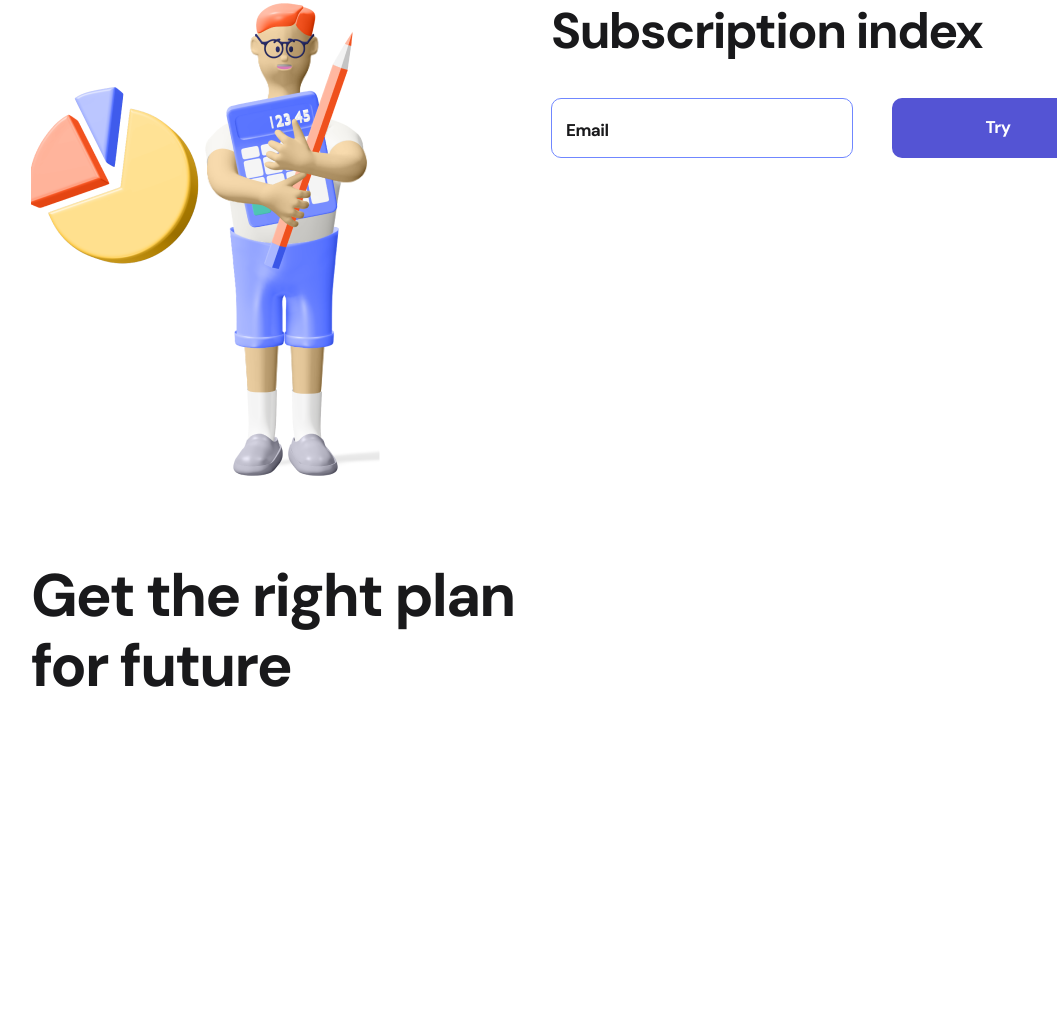
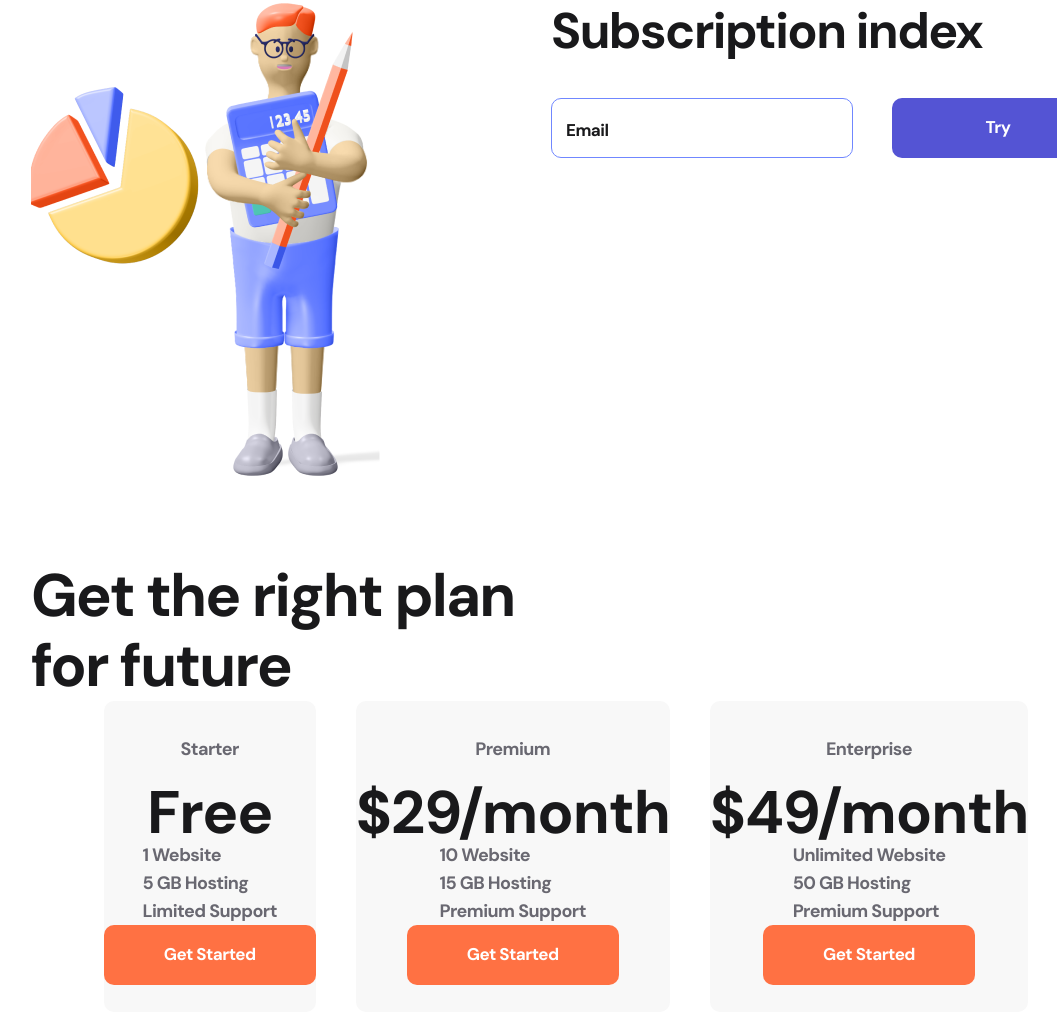
Before and after one commit to Olenadanyliuk/new_1, a plain HTML site: page index.html in a window 1280 px wide. Shown: the part 908-1920 px from the top of the page, without its empty margins (159-1216 px from the left). Before the commit the page ends 1613 px from the top, so only its background shows below. Drawn offline with nearby package versions, Linux system fonts and the light colour scheme.

Commit message:
09062022_2
bb

```diff
--- a/index.html
+++ b/index.html
@@ -94,10 +94,44 @@
     <div class="container price-container">
 <h2 class="price__title">Get the right plan <br> for future
 </h2>
-<div class="price-group">
+<ul class="price-list">
+
+    <li class="price-list__item">
+       <p class="price__uppertitle">Starter</p>
+       <h3 class="price__subtitle">Free</h3>
+       <ul class="card-list">
+<li class="card-list__item">1 Website</li>
+<li class="card-list__item">5 GB Hosting</li>
+    <li class="card-list__item">Limited Support</li>
+ </ul>
+<button class="button price__button" type="button">Get Started</button>
+    </li>
 
 
-</div>
+
+    <li class="price-list__item">
+       <p class="price__uppertitle">Premium</p>
+       <h3 class="price__subtitle">$29/month</h3>
+       <ul class="card-list">
+<li class="card-list__item">10 Website</li>
+<li class="card-list__item">15 GB Hosting</li>
+    <li class="card-list__item">Premium Support</li>
+ </ul>
+<button class="button price__button" type="button">Get Started</button>
+    </li>
+
+
+  <li class="price-list__item">
+       <p class="price__uppertitle">Enterprise</p>
+       <h3 class="price__subtitle">$49/month</h3>
+       <ul class="card-list">
+<li class="card-list__item">Unlimited Website</li>
+<li class="card-list__item">50 GB Hosting</li>
+    <li class="card-list__item">Premium Support</li>
+ </ul>
+<button class="button price__button" type="button">Get Started</button>
+    </li>
+</ul>
 
 
 
--- a/styles/styles.css
+++ b/styles/styles.css
@@ -4,6 +4,7 @@
 --blue-button: rgba(84, 84, 212, 1);
 --white-color: rgba(255, 255, 255, 1);
 --black-color: rgba(25, 25, 27, 1);
+--grey-backgr: rgba(248, 248, 248, 1);
 }
 
 
@@ -30,7 +31,7 @@ li {list-style: none;
 a {text-decoration: none;
 color: inherit;}
 
-h1, h2, p {margin: 0;}
+h1, h2, h3, p {margin: 0;}
 
 
 
@@ -172,3 +173,31 @@ margin-left: 39px;}
     font-size: 60px;
     line-height: 1.17;
     letter-spacing: -1.87579px}
+
+    .price-list {display: flex;
+    gap: 40px;
+justify-content: center;}
+
+    .price__subtitle {color: var(--black-color);
+    font-size: 60px;
+        line-height: 0.93;
+        letter-spacing: -1.03448px;
+        margin-top: 22px;
+    }
+
+    .price__uppertitle, .card-list__item {
+        font-size: 18px;
+            line-height: 1.56;
+            letter-spacing: -0.562737px;
+    }
+
+    .price-list__item {display: flex;
+        flex-direction: column;
+       justify-content: center;
+       align-items: center;
+        background-color: var(--grey-backgr) ;
+        border-radius: 10px;
+        flex-basis: calc((100%-2*40px)/3);
+        padding-top: 34px;
+        padding-bottom: 27px;
+    }
```
